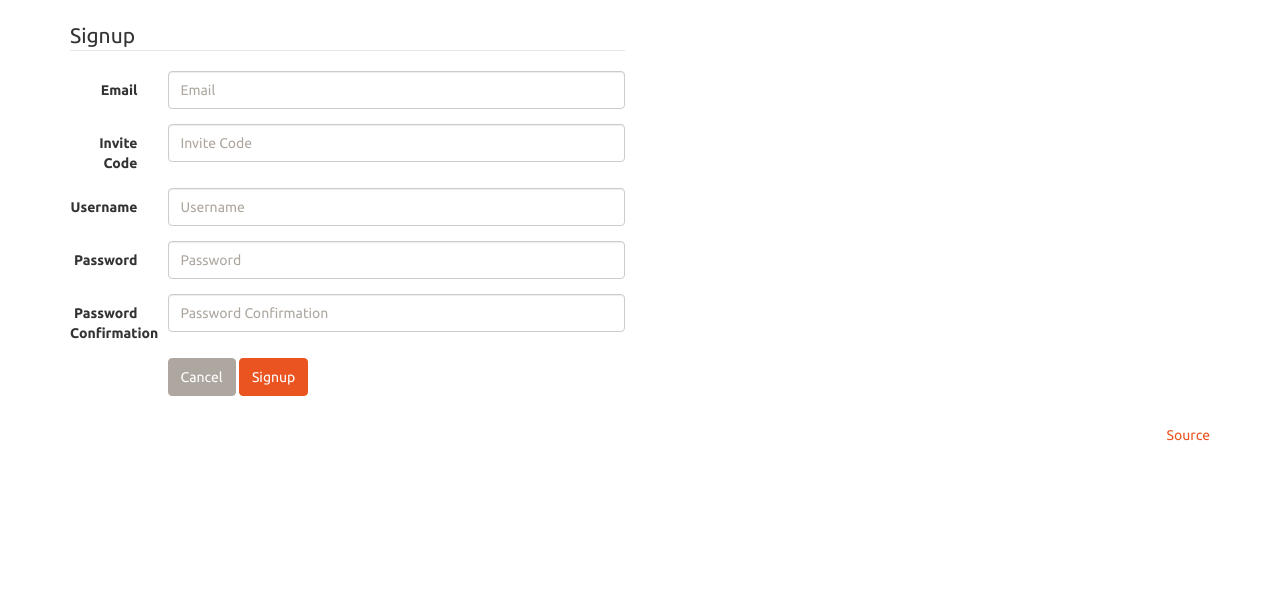
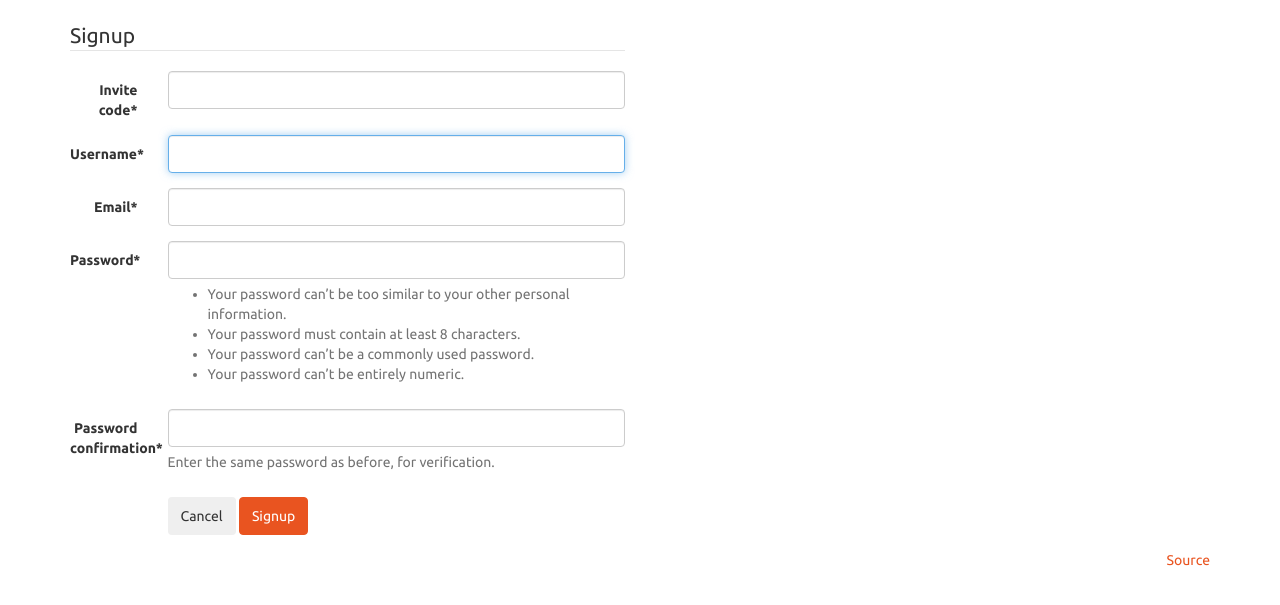
Before and after one commit to avinassh/della, a Django app: page /signup/ in a window 1280 px wide. Shown: the part 72-677 px from the top of the page. Run offline with Django 3.2, Linux system fonts and the light colour scheme; some libraries are stand-ins or nearby versions.

Commit message:
Update Signup form to use crispy forms

```diff
--- a/della/templates/user_manager/signup_form.html
+++ b/della/templates/user_manager/signup_form.html
@@ -1,42 +1,3 @@
-<form class="form-horizontal" action="{% url 'user_manager:signup'%}" method="post">
-   {% csrf_token %}
-  <fieldset>
-    <legend>Signup</legend>
-    <div class="form-group">
-      <label for="id_email" class="col-lg-2 control-label">Email</label>
-      <div class="col-lg-10">
-        <input id="id_email" maxlength="254" name="email" type="email" class="form-control" placeholder="Email" required>
-      </div>
-    </div>
-    <div class="form-group">
-      <label for="id_invite_code" class="col-lg-2 control-label">Invite Code</label>
-      <div class="col-lg-10">
-        <input class="form-control" placeholder="Invite Code" id="id_invite_code" maxlength="120" name="invite_code" type="text" required>
-      </div>
-    </div>
-    <div class="form-group">
-      <label class="col-lg-2 control-label" for="id_username">Username</label>
-      <div class="col-lg-10">
-        <input class="form-control" id="id_username" placeholder="Username" maxlength="20" name="username" type="text" required>
-      </div>
-    </div>
-    <div class="form-group">
-      <label class="col-lg-2 control-label" for="id_password1">Password</label>
-      <div class="col-lg-10">
-        <input class="form-control" id="id_password1" placeholder="Password" name="password1" type="password" required>
-      </div>
-    </div>
-    <div class="form-group">
-      <label class="col-lg-2 control-label" for="id_password2">Password Confirmation</label>
-      <div class="col-lg-10">
-        <input class="form-control" id="id_password2" placeholder="Password Confirmation" name="password2" type="password" required>
-      </div>
-    </div>
-    <div class="form-group">
-      <div class="col-lg-10 col-lg-offset-2">
-        <button type="reset" class="btn btn-default">Cancel</button>
-        <button type="submit" class="btn btn-primary">Signup</button>
-      </div>
-    </div>
-  </fieldset>
-</form>
+{% load crispy_forms_tags %}
+
+{% crispy form %}
--- a/della/user_manager/forms.py
+++ b/della/user_manager/forms.py
@@ -19,9 +19,26 @@ class SignupForm(UserCreationForm):
     email = forms.EmailField(max_length=254, required=True)
     invite_code = forms.CharField(max_length=120)
 
-    class Meta:
-        model = User
-        fields = ['email', 'username', ]
+    def __init__(self, *args, **kwargs):
+        super().__init__(*args, **kwargs)
+        self.helper = FormHelper()
+        self.helper.layout = Layout(
+            Fieldset(
+                'Signup',
+                'invite_code',
+                'username',
+                'email',
+                'password1',
+                'password2'
+            )
+        )
+        self.helper.form_class = 'form-horizontal'
+        self.helper.form_method = 'post'
+        self.helper.form_action = 'user_manager:signup'
+        self.helper.label_class = 'col-lg-2'
+        self.helper.field_class = 'col-lg-10'
+        self.helper.add_input(Reset('reset', 'Cancel'))
+        self.helper.add_input(Submit('submit', 'Signup'))
 
     def clean_invite_code(self):
         error_message = 'Invalid invite code'
@@ -36,6 +53,10 @@ class SignupForm(UserCreationForm):
         if email and User.objects.filter(email=email).exists():
                 raise forms.ValidationError(error_message)
         return email
+
+    class Meta:
+        model = User
+        fields = ['email', 'username', ]
 
 
 class UserProfileForm(ModelForm):
```
